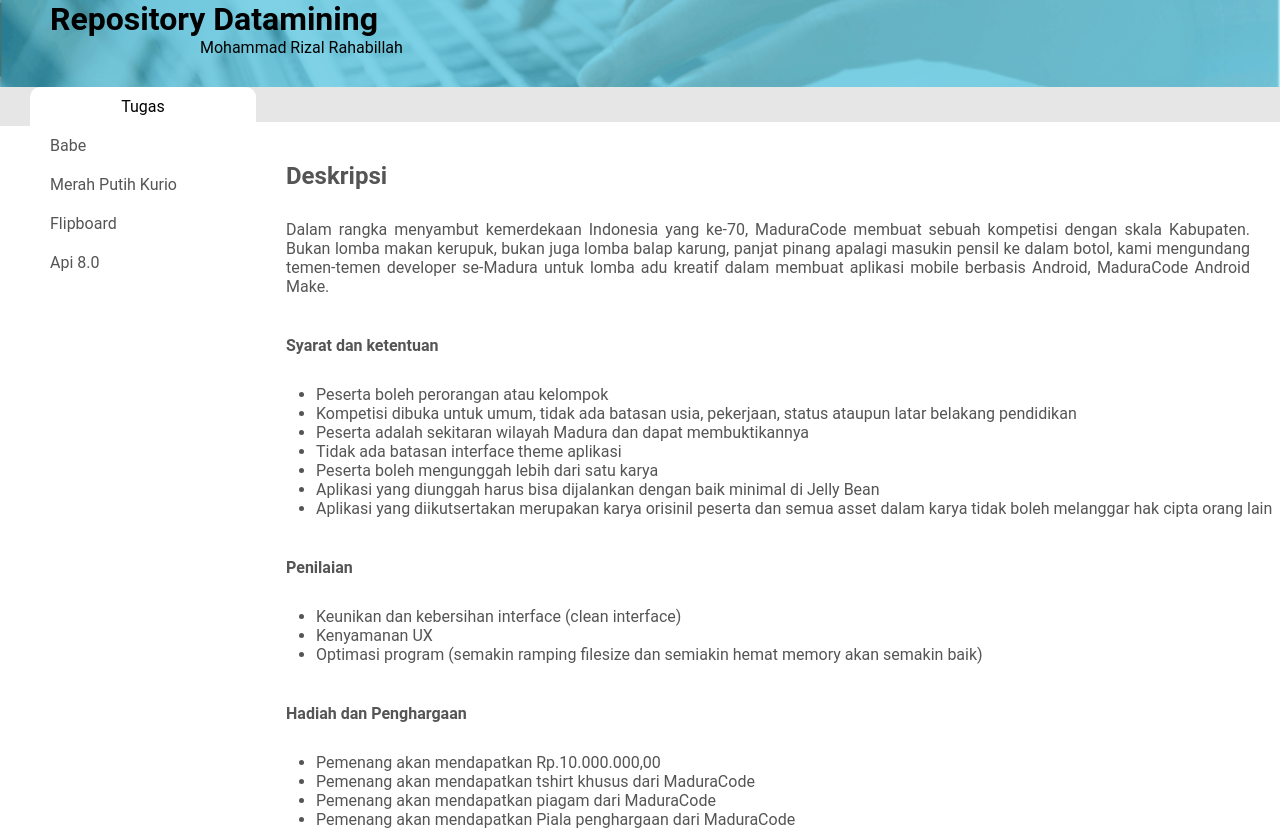
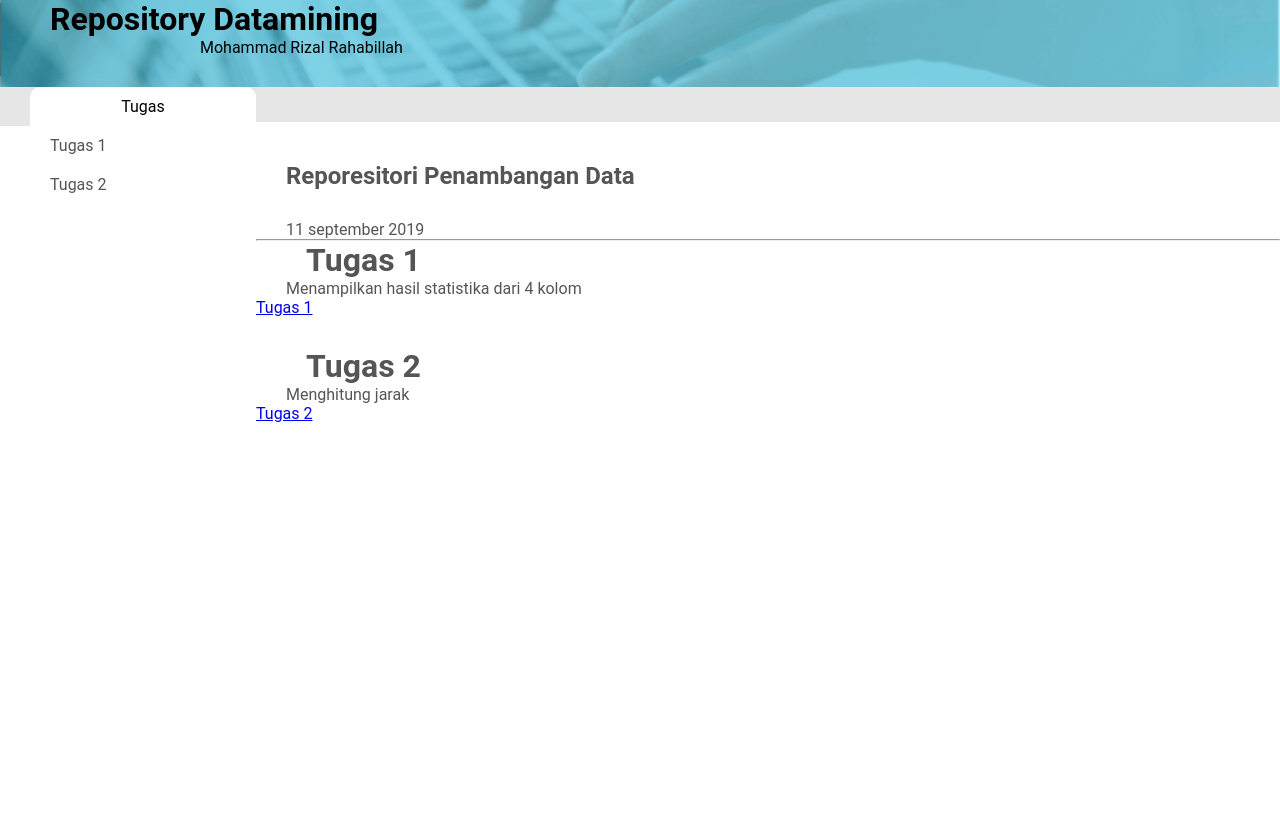
Before and after one commit to moh-rizal/Data-mining, a plain HTML site: page index.html in a window 1280 px wide. Shown: the top 832 px of the page. Drawn offline with Linux system fonts and the light colour scheme.

Commit message:
Add files via upload

```diff
--- a/index.html
+++ b/index.html
@@ -18,40 +18,26 @@
 	<div class="sidebar" id="sidebar">
 		<span>Tugas</span>
 		<ul>
-			<li><a href="https://play.google.com/store/apps/details?id=id.co.babe">Babe</a></li>
-			<li><a href="https://play.google.com/store/apps/details?id=com.merahputih.kurio">Merah Putih Kurio</a></li>
-			<li><a href="https://play.google.com/store/apps/details?id=flipboard.app">Flipboard</a></li>
-			<li><a href="https://developer.android.com/about/versions/oreo/android-8.0?hl=id">Api 8.0</a></li>
+			<li><a href="#">Tugas 1</a></li>
+			<li><a href="#">Tugas 2</a></li>
 		</ul>
 	</div>
 	<!-- contain -->
 	<div class="contain" id="contain">
-		<span class="contain-judul">Deskripsi</span>
-		<p>Dalam rangka menyambut kemerdekaan Indonesia yang ke-70, MaduraCode membuat sebuah kompetisi dengan skala Kabupaten. Bukan lomba makan kerupuk, bukan juga lomba balap karung, panjat pinang apalagi masukin pensil ke dalam botol, kami mengundang temen-temen developer se-Madura untuk lomba adu kreatif dalam membuat aplikasi mobile berbasis Android, MaduraCode Android Make.
+		<span class="contain-judul">Reporesitori Penambangan Data</span>
+		<p>11 september 2019
 		</p>
-		<span>Syarat dan ketentuan</span>
-		<ul>
-			<li>Peserta boleh perorangan atau kelompok</li>
-			<li>Kompetisi dibuka untuk umum, tidak ada batasan usia, pekerjaan, status ataupun latar belakang pendidikan</li>
-			<li>Peserta adalah sekitaran wilayah Madura dan dapat membuktikannya</li>
-			<li>Tidak ada batasan interface theme aplikasi</li>
-			<li>Peserta boleh mengunggah lebih dari satu karya</li>
-			<li>Aplikasi yang diunggah harus bisa dijalankan dengan baik minimal di Jelly Bean</li>
-			<li>Aplikasi yang diikutsertakan merupakan karya orisinil peserta dan semua asset dalam karya tidak boleh melanggar hak cipta orang lain</li>
-		</ul>
-		<span>Penilaian</span>
-		<ul>
-			<li>Keunikan dan kebersihan interface (clean interface)</li>
-			<li>Kenyamanan UX</li>
-			<li>Optimasi program (semakin ramping filesize dan semiakin hemat memory akan semakin baik)</li>
-		</ul>
-		<span>Hadiah dan Penghargaan</span>
-		<ul>
-			<li>Pemenang akan mendapatkan Rp.10.000.000,00 </li>
-			<li>Pemenang akan mendapatkan tshirt khusus dari MaduraCode</li>
-			<li>Pemenang akan mendapatkan piagam dari MaduraCode</li>
-			<li>Pemenang akan mendapatkan Piala penghargaan dari MaduraCode</li>
-		</ul>
+		<hr>
+		<h1>Tugas 1</h1>
+		<p>Menampilkan hasil statistika dari 4 kolom</p>
+		<a href="#">Tugas 1</a>
+		<pre>
+
+		</pre>
+		<h1>Tugas 2</h1>
+		<p>Menghitung jarak</p>
+		<a href="#">Tugas 2</a>
+
 	</div>
 	<!-- footer -->
 	<div class="footer" id="contact">
```
